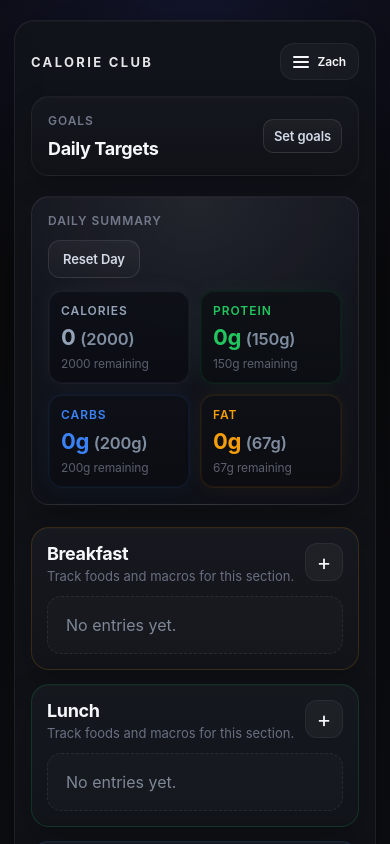
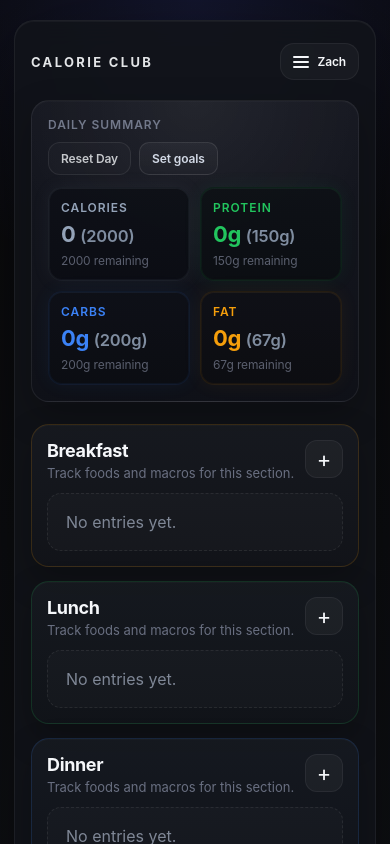
Before and after one commit to zrygwelski/ai-calorie-app, a Next.js app: page / in a window 390 px wide. Shown: the top 844 px of the page. Built offline with nearby package versions, Linux system fonts and the light colour scheme.

Commit message:
small visual tweaks and persistent storage for goals

```diff
--- a/app/globals.css
+++ b/app/globals.css
@@ -298,11 +298,11 @@ input {
 }
 
 .reset-button {
-  border: 1px solid rgba(255, 255, 255, 0.1);
+  border: 1px solid rgba(255, 255, 255, 0.08);
   border-radius: 12px;
   padding: 10px 14px;
-  background: linear-gradient(180deg, rgba(255, 255, 255, 0.045), rgba(255, 255, 255, 0.02));
-  color: #d2d9e6;
+  background: rgba(255, 255, 255, 0.02);
+  color: rgba(245, 247, 250, 0.78);
   font-size: 13px;
   font-weight: 560;
   letter-spacing: -0.01em;
@@ -316,8 +316,8 @@ input {
 }
 
 .reset-button:hover {
-  background: linear-gradient(180deg, rgba(255, 255, 255, 0.065), rgba(255, 255, 255, 0.03));
-  border-color: rgba(255, 255, 255, 0.14);
+  background: rgba(255, 255, 255, 0.035);
+  border-color: rgba(255, 255, 255, 0.12);
   color: #edf2f9;
   transform: translateY(-1px);
 }
@@ -457,16 +457,57 @@ input {
 
 .summary-header {
   display: flex;
-  align-items: flex-start;
+  align-items: center;
   justify-content: space-between;
   gap: 12px;
   margin-bottom: 14px;
+  flex-wrap: nowrap;
+}
+
+.summary-header > div {
+  min-width: 0;
+}
+
+.summary-actions {
+  display: inline-flex;
+  align-items: center;
+  gap: 10px;
+  justify-content: flex-end;
+  flex-shrink: 0;
+}
+
+.summary-actions button {
+  white-space: nowrap;
 }
 
 .summary-header h2 {
   margin: 0;
   font-size: 20px;
   letter-spacing: -0.02em;
+  overflow: hidden;
+  text-overflow: ellipsis;
+  white-space: nowrap;
+}
+
+@media (max-width: 620px) {
+  .summary-header {
+    gap: 10px;
+  }
+
+  .summary-header h2 {
+    font-size: 18px;
+  }
+
+  .summary-actions {
+    gap: 8px;
+  }
+
+  .summary-actions button,
+  .reset-button,
+  .goals-toggle {
+    padding: 8px 12px;
+    font-size: 12px;
+  }
 }
 
 .summary-hint {
--- a/app/page.tsx
+++ b/app/page.tsx
@@ -98,14 +98,14 @@ export default function Home() {
   const [menuOpen, setMenuOpen] = useState(false);
   const [activeUser, setActiveUser] = useState<UserName>("Zach");
   const menuContainerRef = useRef<HTMLDivElement | null>(null);
-  const [usersData, setUsersData] = useState<Record<UserName, UserData>>(
-    () => initialUsersData
-  );
+  const [usersData, setUsersData] = useState<Record<UserName, UserData>>(initialUsersData);
+  const hasMounted = useRef(false);
 
   useEffect(() => {
     try {
       const stored = localStorage.getItem(STORAGE_KEY);
       if (!stored) {
+        hasMounted.current = true;
         return;
       }
 
@@ -121,10 +121,16 @@ export default function Home() {
       setUsersData(loadedUsersData);
     } catch {
       // Ignore invalid storage data and continue with defaults
+    } finally {
+      hasMounted.current = true;
     }
   }, []);
 
   useEffect(() => {
+    if (!hasMounted.current) {
+      return;
+    }
+
     try {
       localStorage.setItem(
         STORAGE_KEY,
@@ -351,20 +357,30 @@ export default function Home() {
 
         {/* <p className="branding-tagline">No stress. Just progress.</p> */}
 
-        <section className="goals" aria-label="Goals">
-          <div className="goals-header">
+        {/* <p className="branding-tagline">No stress. Just progress.</p> */}
+
+        <section className="summary" aria-label="Daily summary">
+          <div className="summary-header">
             <div>
-              <p className="eyebrow">Goals</p>
-              <h2>Daily Targets</h2>
+              <p className="eyebrow">Daily Summary</p>
             </div>
+            <div className="summary-actions">
+              <button
+                type="button"
+                className="reset-button"
+                onClick={handleResetDay}
+              >
+                Reset Day
+              </button>
               <button
                 type="button"
                 className="goals-toggle"
                 onClick={() => setGoalsOpen((current) => !current)}
                 aria-expanded={goalsOpen}
               >
-              {goalsOpen ? "Collapse" : "Set goals"}
+                {goalsOpen ? "View summary" : "Set goals"}
               </button>
+            </div>
           </div>
 
           {goalsOpen ? (
@@ -398,7 +414,7 @@ export default function Home() {
 
                     <label className="goals-field">
                       <span className="goals-label">
-                        Protein %{" "}
+                        Protein % {" "}
                         <span className="goals-derived">
                           ({caloriesNumber ? `${Math.round(proteinGrams)}g` : "—"})
                         </span>
@@ -420,7 +436,7 @@ export default function Home() {
 
                     <label className="goals-field">
                       <span className="goals-label">
-                        Carbs %{" "}
+                        Carbs % {" "}
                         <span className="goals-derived">
                           ({caloriesNumber ? `${Math.round(carbsGrams)}g` : "—"})
                         </span>
@@ -442,7 +458,7 @@ export default function Home() {
 
                     <label className="goals-field">
                       <span className="goals-label">
-                        Fat %{" "}
+                        Fat % {" "}
                         <span className="goals-derived">
                           ({caloriesNumber ? `${Math.round(fatGrams)}g` : "—"})
                         </span>
@@ -474,23 +490,7 @@ export default function Home() {
                 Macro percentages should add up to <strong>100%</strong>.
               </p>
             </div>
-          ) : null}
-        </section>
-
-        <section className="summary" aria-label="Daily summary">
-          <div className="summary-header">
-            <div>
-              <p className="eyebrow">Daily Summary</p>
-            </div>
-            <button
-              type="button"
-              className="reset-button"
-              onClick={handleResetDay}
-            >
-              Reset Day
-            </button>
-          </div>
-
+          ) : (
             <div className="summary-grid">
             <div className="summary-stat summary-stat--calories">
               <p className="summary-label macro macro--calories">Calories</p>
@@ -549,6 +549,7 @@ export default function Home() {
               </p>
             </div>
           </div>
+          )}
         </section>
 
         <div className="meal-list">
```
Lines whose indentation alone changed are shown as unchanged.
